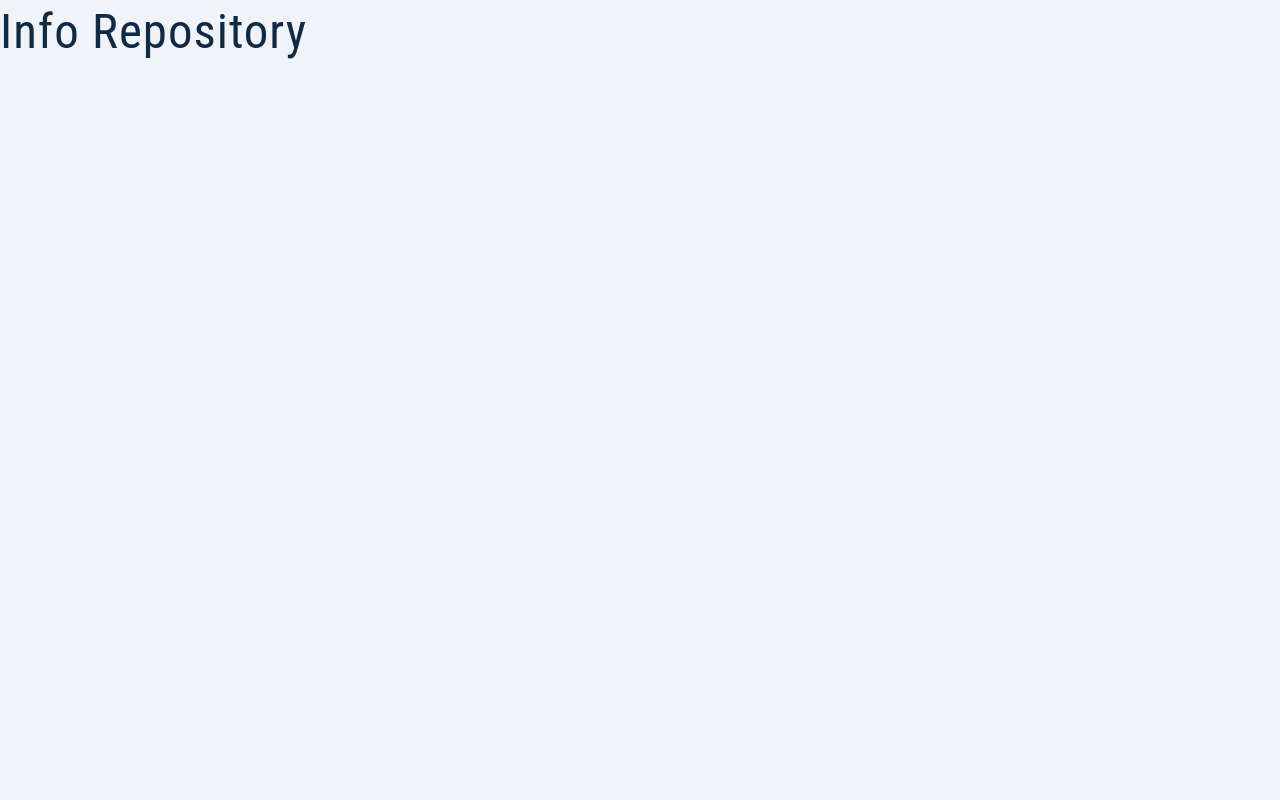
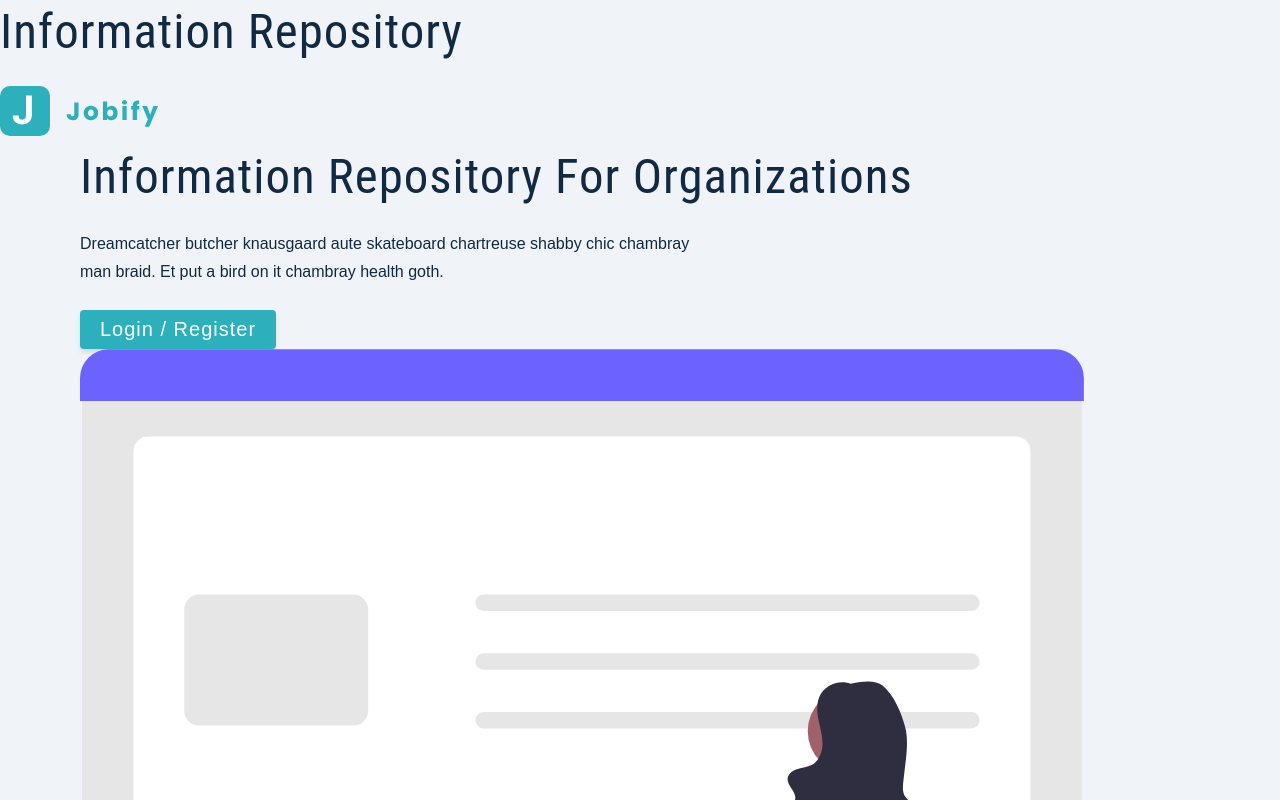
Before and after one commit to gacanepa/inforepository, a React (Create React App) app in the folder client/: page / in a window 1280 px wide. Shown: the top 800 px of the page. Built offline with nearby package versions, Linux system fonts and the light colour scheme.

Commit message:
Updated app with new component

```diff
--- a/client/src/App.js
+++ b/client/src/App.js
@@ -1,3 +1,11 @@
-const App = () => <h1>Info Repository</h1>;
+import Landing from './pages/Landing';
+import { SITE_TITLE } from './common/constants/pages';
+
+const App = () => (
+  <div>
+    <h1>{SITE_TITLE}</h1>
+    <Landing />
+  </div>
+);
 
 export default App;
```
